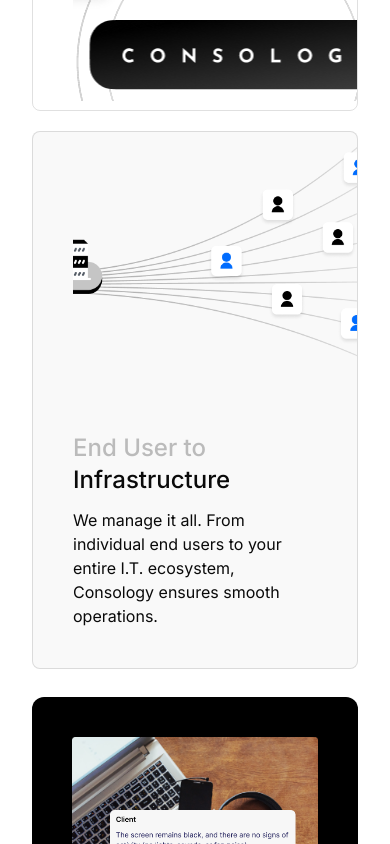
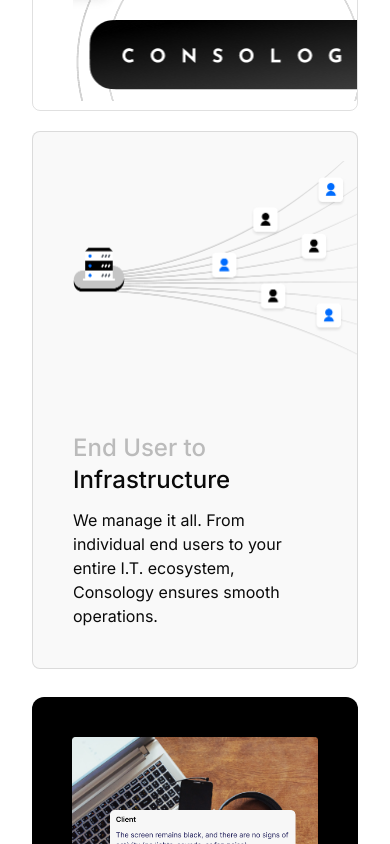
Before and after one commit to Lukman10a/consology, a Next.js app: page / in a window 390 px wide. Shown: the part 2120-2964 px from the top of the page. Built offline with nearby package versions, Linux system fonts and the light colour scheme.

Commit message:
fix issue with hydration

```diff
--- a/src/components/ui/infinite-moving-cards.tsx
+++ b/src/components/ui/infinite-moving-cards.tsx
@@ -101,14 +101,14 @@ export const InfiniteMovingCards = ({
               <p className="relative z-20 my-5 text-sm font-normal leading-[1.6]">
                 {item.quote}
               </p>
-              <p className="relative z-20 flex items-center gap-3">
+              <div className="relative z-20 flex items-center gap-3">
                 <div className="w-6">
                   <Image src={teams} alt="Teams" className="h-auto w-full" />
                 </div>
                 <span className="font text-sm font-normal leading-[1.6] text-black">
                   {item.title}
                 </span>
-              </p>
+              </div>
             </blockquote>
           </li>
         ))}
--- a/src/pages/index.tsx
+++ b/src/pages/index.tsx
@@ -125,7 +125,7 @@ export default function Home() {
               <div className="bg-fill h-[300px] w-full bg-[url('/assets/service-tailored.png')] bg-center bg-no-repeat"></div>
             </article>
             <article className="flex-1 rounded-lg border border-[#0000001F] bg-[#F9F9F9] pb-10 pl-10">
-              <div className="h-[300px] w-full bg-[url('/assets/service-infra.png')] bg-cover bg-center bg-no-repeat"></div>
+              <div className="h-[300px] w-full bg-[url('/assets/service-infra.png')] bg-cover bg-center bg-no-repeat md:bg-contain"></div>
               <div className="space-y-3 pr-10">
                 <p className="text-5xl font-medium md:text-xl 2md:text-2xl">
                   <span className="text-[#BBBBBB]">End User to</span>{" "}
```
